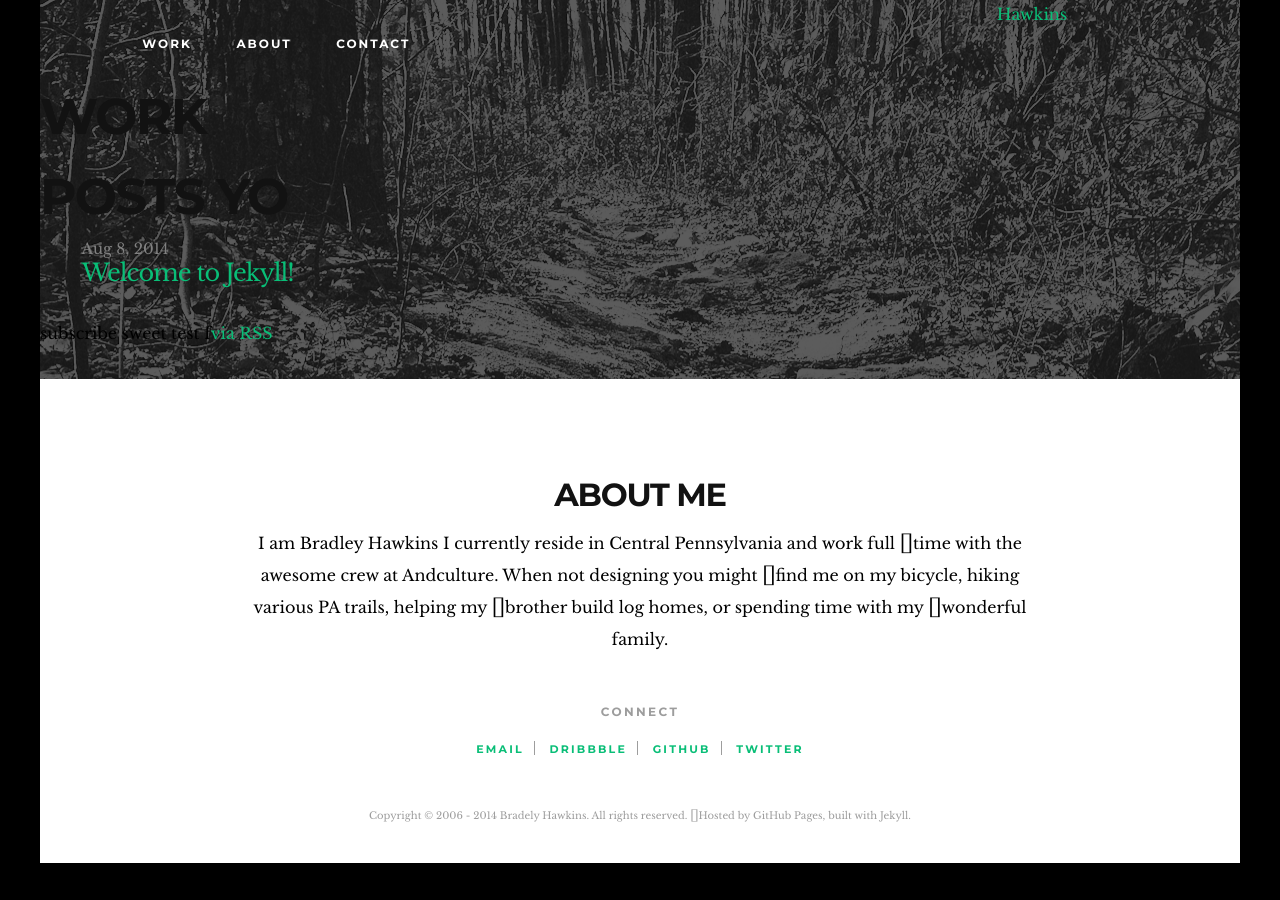
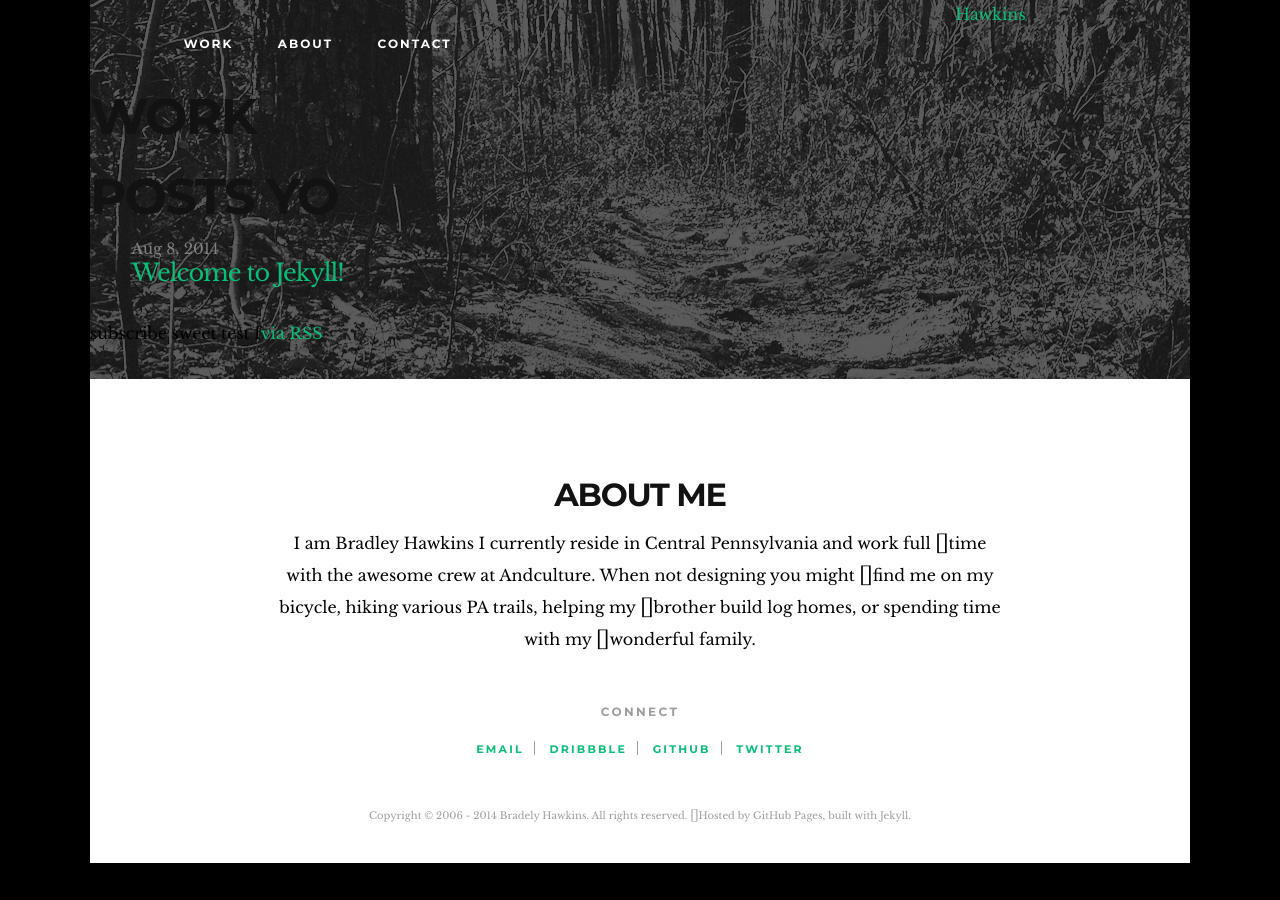
Before and after one commit to hawbra56/hawbra56.github.io, a Jekyll site: the page built from work.html, in a window 1280 px wide. Built offline with Jekyll 4.4.1, drawn with Linux system fonts in a browser that asks for light colours; nearby versions of some CDN libraries.

Commit message:
no message

```diff
--- a/css/css/main.css
+++ b/css/css/main.css
@@ -132,7 +132,7 @@ p.bio-short {
 /* ----------------------------------------------------------*/
 .background, header, footer, section {
   width: 100%;
-  max-width: 1200px;
+  max-width: 1100px;
   margin: 0 auto; }
 
 .inner:before,
@@ -144,7 +144,7 @@ p.bio-short {
   clear: both; }
 
 .inner {
-  max-width: 75em;
+  max-width: 68.75em;
   margin-left: auto;
   margin-right: auto;
   position: relative;
@@ -216,7 +216,7 @@ section {
   padding: 100px 0 0 0;
   border-bottom: 1px solid #eee;
   background: white;
-  max-width: 75em;
+  max-width: 68.75em;
   margin-left: auto;
   margin-right: auto; }
   section:after {
--- a/css/sass/base/_grid-settings.scss
+++ b/css/sass/base/_grid-settings.scss
@@ -2,7 +2,7 @@
 $column: golden-ratio(1em, 3) !default; // Column width
 $gutter: golden-ratio(1em, 1) !default; // Gutter between each two columns
 $grid-columns: 12 !default; // Total number of columns in the grid
-$max-width: em(1200) !default; // Max-width of the outer container em(1000) !default
+$max-width: em(1100) !default; // Max-width of the outer container em(1000) !default
 $border-box-sizing: true !default; // Makes all elements have a border-box layout
 $default-feature: min-width; // Default @media feature for the breakpoint() mixin
 $default-layout-direction: LTR !default;
--- a/css/sass/partials/_content.scss
+++ b/css/sass/partials/_content.scss
@@ -6,7 +6,7 @@ body {
 
 .background, header, footer, section {
   width: 100%;
-  max-width: 1200px;
+  max-width: 1100px;
   margin: 0 auto;
 }
 
```
Also changed, not shown: 1 other file.
